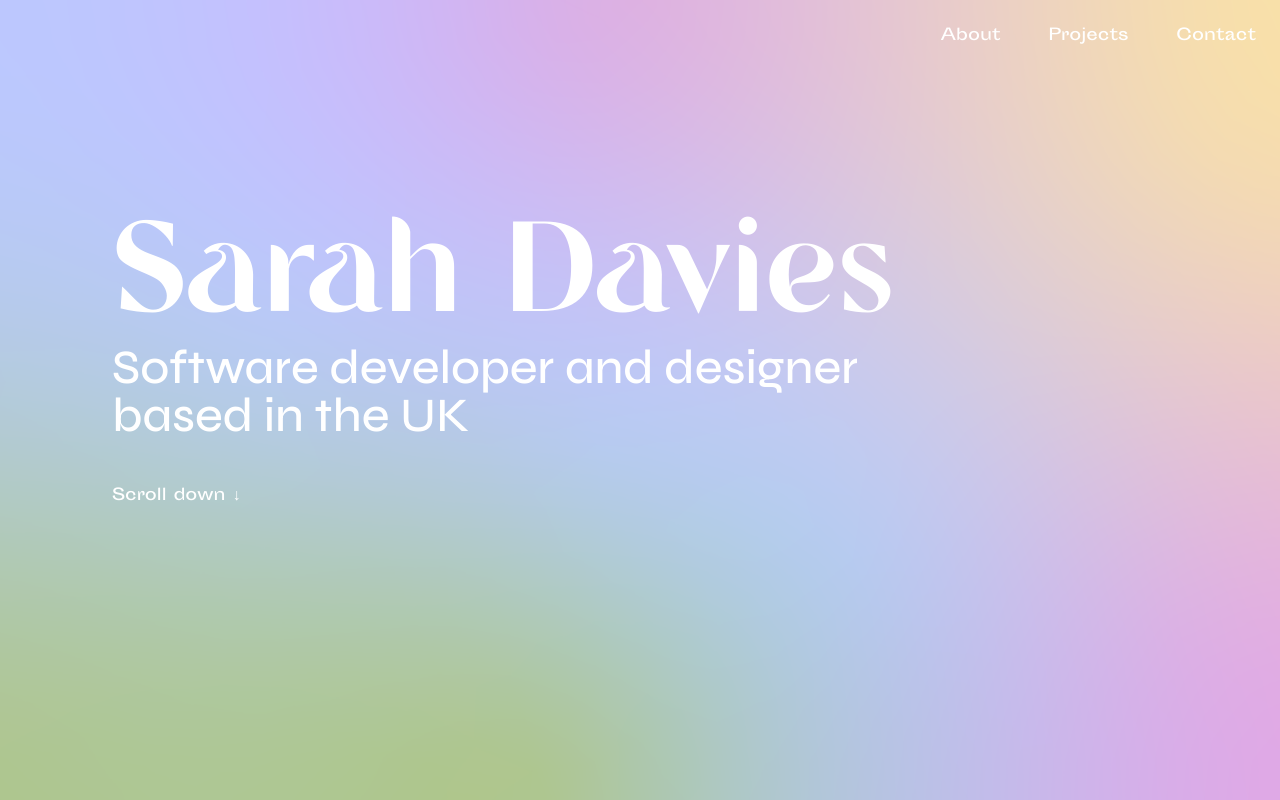
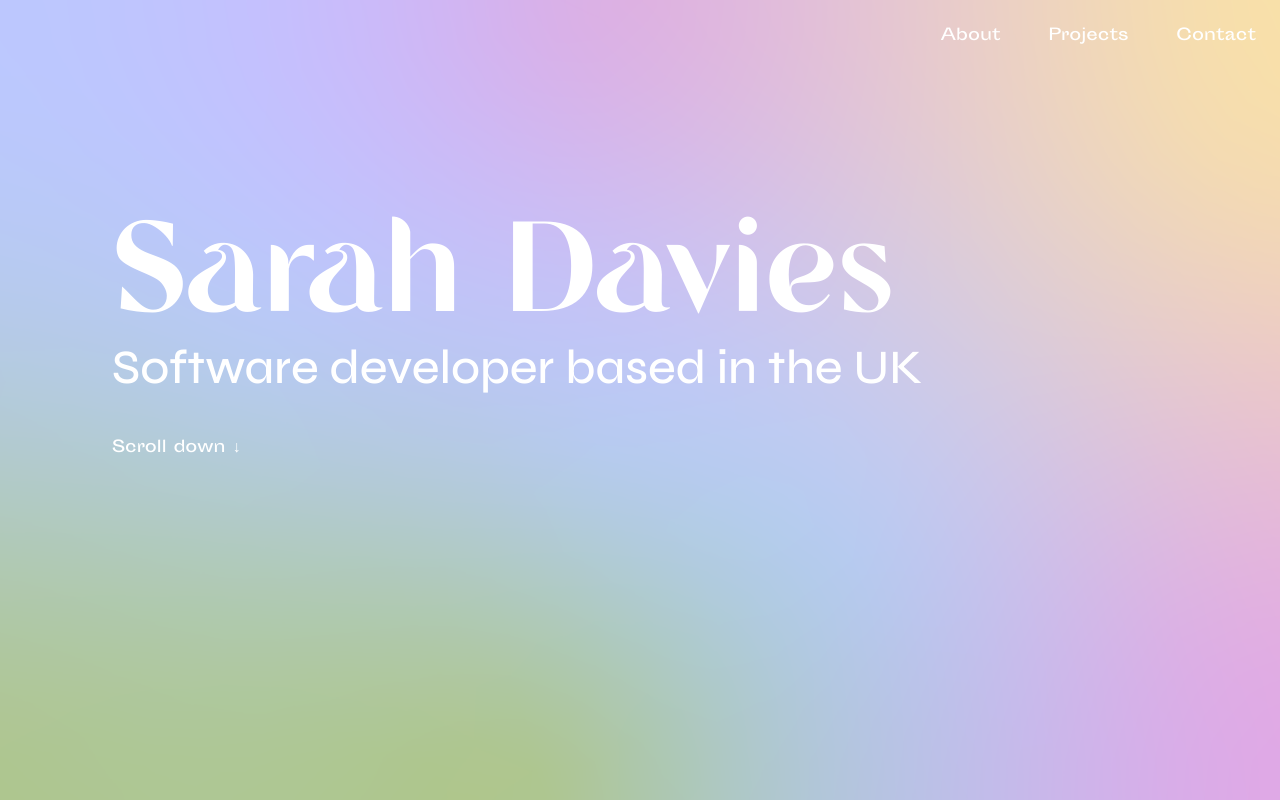
Before and after one commit to sarahdavies186/portfolio, a Next.js app: page / in a window 1280 px wide. Shown: the top 800 px of the page. Built offline with nearby package versions, Linux system fonts and the light colour scheme.

Commit message:
update to hero tagline

```diff
--- a/components/HeroSection.jsx
+++ b/components/HeroSection.jsx
@@ -48,9 +48,7 @@ export default function HeroSection() {
           Sarah Davies
         </h1>
         <h2 className="text-white font-syne-medium text-5xl pb-10">
-          Software developer and designer
-          <br />
-          based in the UK
+          Software developer based in the UK
         </h2>
         <Link
           to="about"
```
